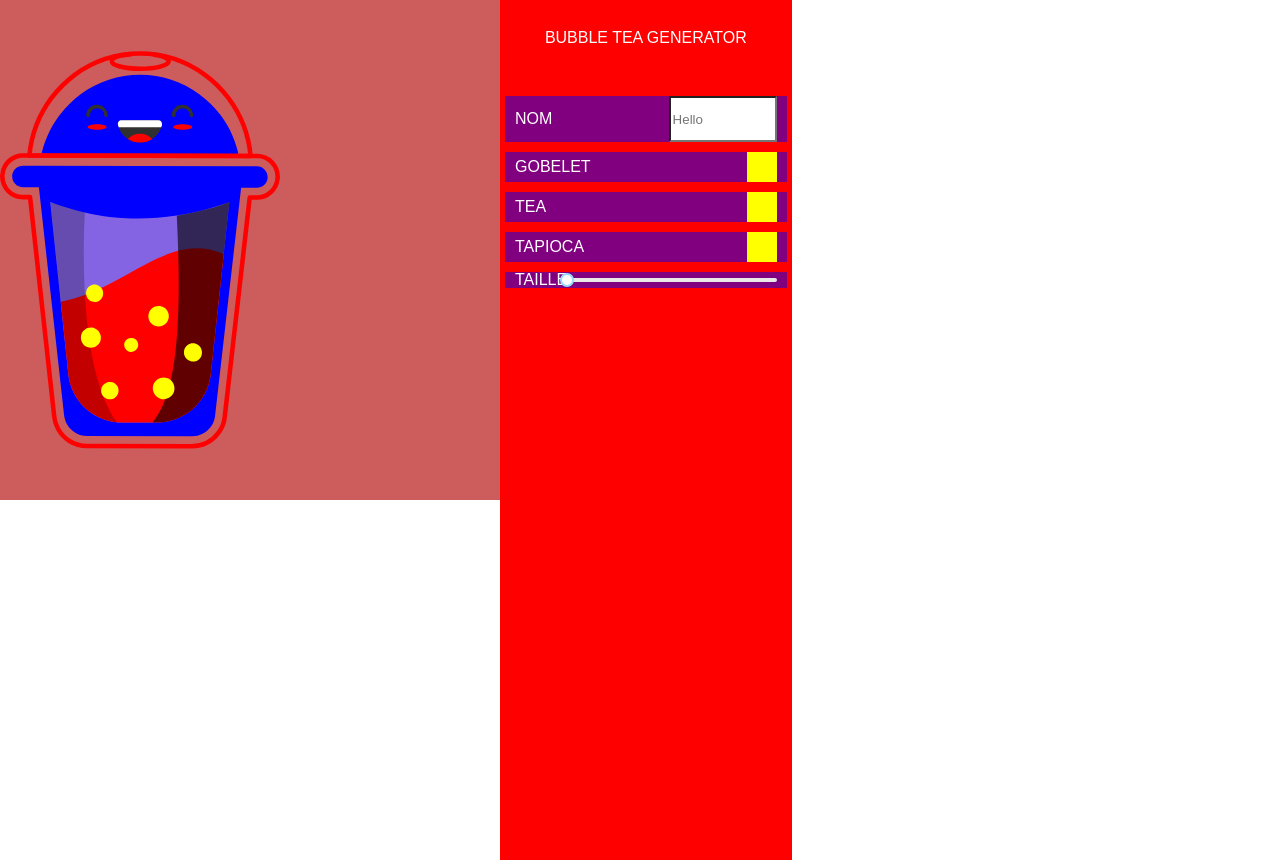
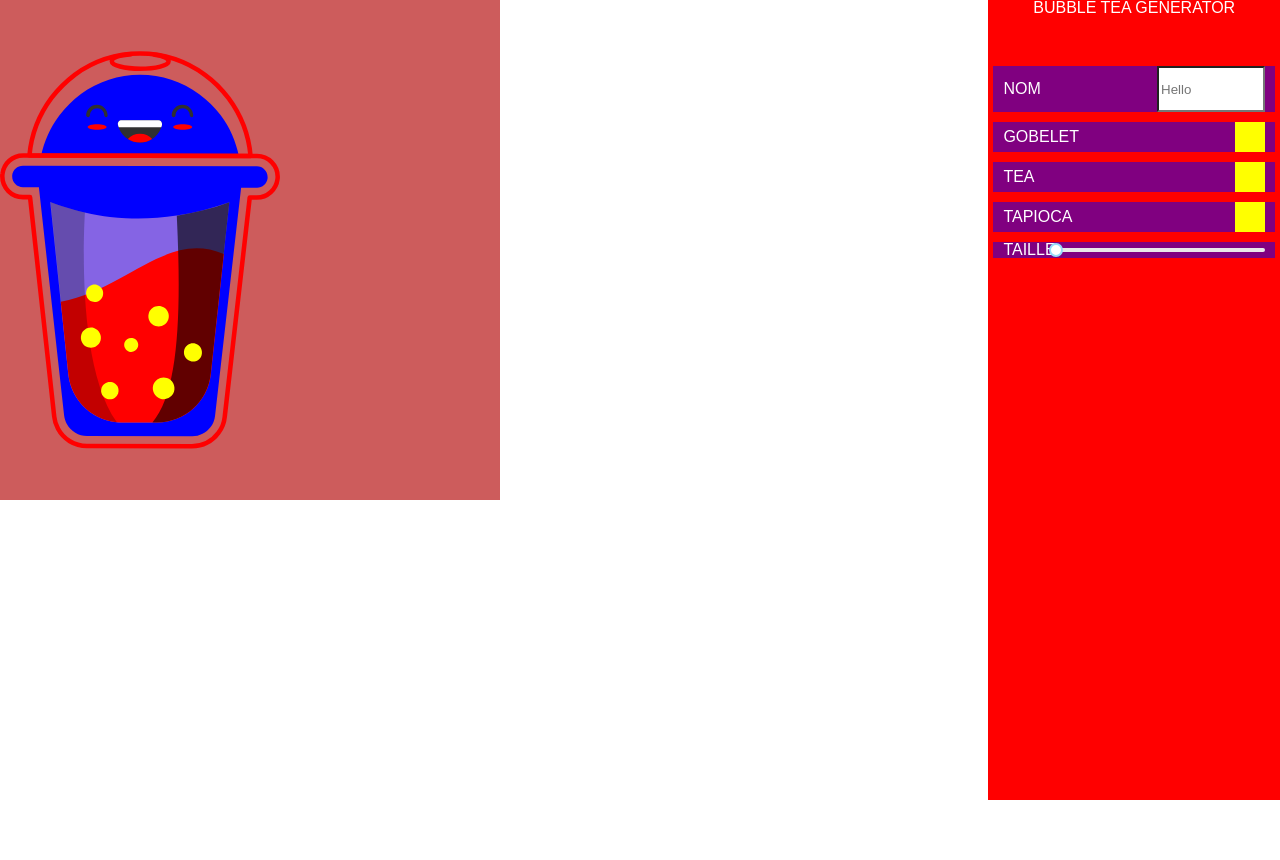
Before and after one commit to Mehdi-Verfaillie/ubloteagenerator, a React (Create React App) app: page / in a window 1280 px wide. After the commit the page ends 800 px from the top, so only its background shows below. Built offline with nearby package versions, Linux system fonts and the light colour scheme.

Commit message:
style fix

```diff
--- a/src/App.js
+++ b/src/App.js
@@ -4,7 +4,7 @@ import Menu from "./components/Menu/Menu";
 
 const App = () => {
   return (
-    <div style={{ display: "flex" }}>
+    <div style={{ display: "flex", justifyContent: 'space-between' }}>
       <MatchaTea />
       <Menu />
     </div>
--- a/src/components/MatchaTea/Cup/Cup.jsx
+++ b/src/components/MatchaTea/Cup/Cup.jsx
@@ -1,8 +1,8 @@
 import React from 'react';
 
-export default function Cup() {
+export default function Cup({ vb }) {
     return (
-        <svg xmlns="http://www.w3.org/2000/svg" width="280" viewBox="0 0 133.2 188.9">
+        <svg xmlns="http://www.w3.org/2000/svg" width={vb ? '100%' : "280"} height="auto" viewBox={vb ? vb.defaultViewBox : "0 0 133.2 188.9"}>
             <g id="background">
                 <path fill="blue" d="M19.5,50c1.4-7.1,4.4-13.9,8.8-19.7c2.9-3.8,6.3-7.2,10.2-10.1c8.2-5.9,17.9-9.1,28.1-9.1c10.3,0,20,3.2,28.2,9.2c3.9,2.8,7.3,6.2,10.2,10.1c4.4,5.9,7.3,12.6,8.7,19.7L19.5,50z" />
                 <path fill="blue" d="M41.4,182.9c-4,0-7.6-2.2-9.6-5.7c-0.7-1.2-1.1-2.6-1.3-4l-12-108.6l-7.6,0c-2.8,0-5.1-2.3-5.1-5.1c0-0.2,0-0.4,0-0.6c0.3-2.6,2.5-4.5,5.1-4.5H14l105.1,0.2h3.1c2.8,0,5.1,2.3,5.1,5.1c0,0.2,0,0.4,0,0.6c-0.3,2.6-2.5,4.5-5,4.5h-7.6l-12.4,108.6c-0.2,1.9-1,3.8-2.1,5.3c-2.1,2.8-5.3,4.4-8.7,4.4L41.4,182.9z" />
--- a/src/components/MatchaTea/Liquid/Liquid.jsx
+++ b/src/components/MatchaTea/Liquid/Liquid.jsx
@@ -1,8 +1,8 @@
 import React from 'react';
 
-export default function Liquid() {
+export default function Liquid({ vb }) {
     return (
-        <svg xmlns="http://www.w3.org/2000/svg" width="280" viewBox="0 0 133.2 188.9">
+        <svg xmlns="http://www.w3.org/2000/svg" width={vb ? '100%' : "280"} height="auto" viewBox={vb ? vb.defaultViewBox : "0 0 133.2 188.9"}>
             <g id="tea">
                 <path opacity="0.52" fill="pink" d="M109.1,71.7l-8.9,81.9c-1.4,13-12.3,22.9-25.4,22.9l-2.3,0l-14.8,0c-0.8,0-1.5,0-2.2-0.1h0c-12-1.1-21.7-10.6-23-22.8l-8.6-82c3.8,1.4,7.6,2.7,11.3,3.7c1.7,0.5,3.4,0.9,5.1,1.3h0c2.1,0.5,4.3,0.9,6.4,1.3l0,0c1.9,0.3,3.7,0.6,5.6,0.8c2.5,0.3,5,0.5,7.5,0.6c8,0.4,16.1,0,24.3-1.3C92.5,76.8,100.8,74.7,109.1,71.7z" />
                 <path fill="red" d="M28.9,119.1l3.6,34.5c1.4,13,12.3,22.9,25.3,22.9l17.1,0c13,0,24-9.8,25.4-22.9l6.2-57.2C79.6,85,61.3,112.6,28.9,119.1z" />
--- a/src/components/MatchaTea/Tapioca/Tapioca.jsx
+++ b/src/components/MatchaTea/Tapioca/Tapioca.jsx
@@ -1,8 +1,8 @@
 import React from 'react';
 
-export default function Tapioca() {
+export default function Tapioca({ vb }) {
     return (
-        <svg xmlns="http://www.w3.org/2000/svg" width="280" viewBox="0 0 133.2 188.9">
+        <svg xmlns="http://www.w3.org/2000/svg" width={vb ? '100%' : "280"} height="auto" viewBox={vb ? vb.defaultViewBox : "0 0 133.2 188.9"}>
             <g id="bubble">
                 <path fill="yellow" d="M95.9,144.5c-0.7,2.3-3.2,3.6-5.4,2.8c-2.3-0.7-3.5-3.2-2.8-5.5c0.7-2.3,3.2-3.6,5.4-2.8C95.4,139.7,96.6,142.2,95.9,144.5z" />
                 <path fill="yellow" d="M80.1,127.4c-0.8,2.6-3.5,4-6.1,3.2c-2.6-0.8-4-3.6-3.2-6.1c0.8-2.6,3.5-4,6.1-3.2C79.5,122,80.9,124.8,80.1,127.4z" />
--- a/src/components/Menu/style.js
+++ b/src/components/Menu/style.js
@@ -5,7 +5,7 @@ const MenuContainer = styled.div`
     min-width: 250px;
     height: 100vh;
     background-color: red;
-    padding: 30px 5px;
+    padding: 0 5px;
 `;
 
 const MenuTitle = styled.p`
--- a/src/styles/reset.css
+++ b/src/styles/reset.css
@@ -25,6 +25,7 @@ footer, header, hgroup, menu, nav, section {
 }
 body {
 	line-height: 1;
+	overflow: hidden;
 }
 ol, ul {
 	list-style: none;
```
Also changed, not shown: public/index.html (+4 -4 lines).
